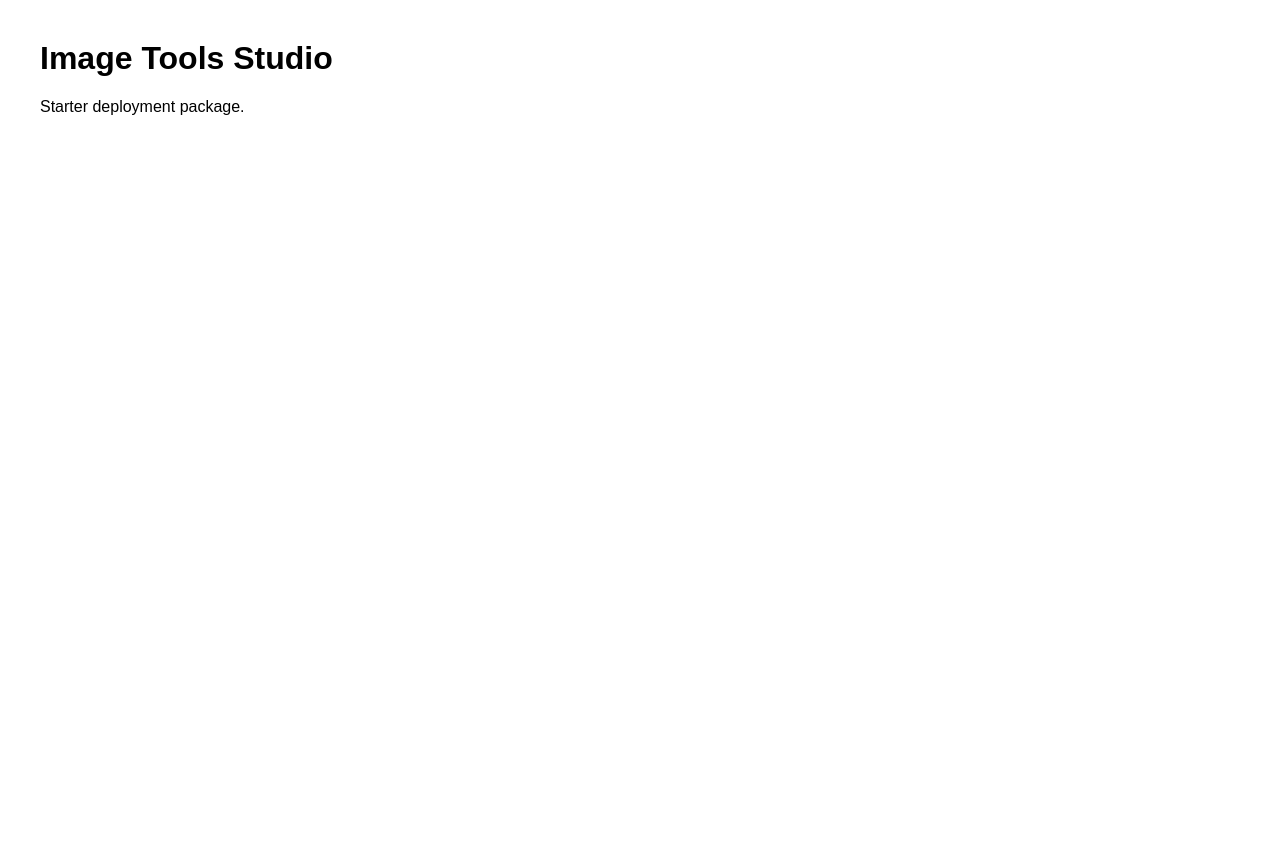
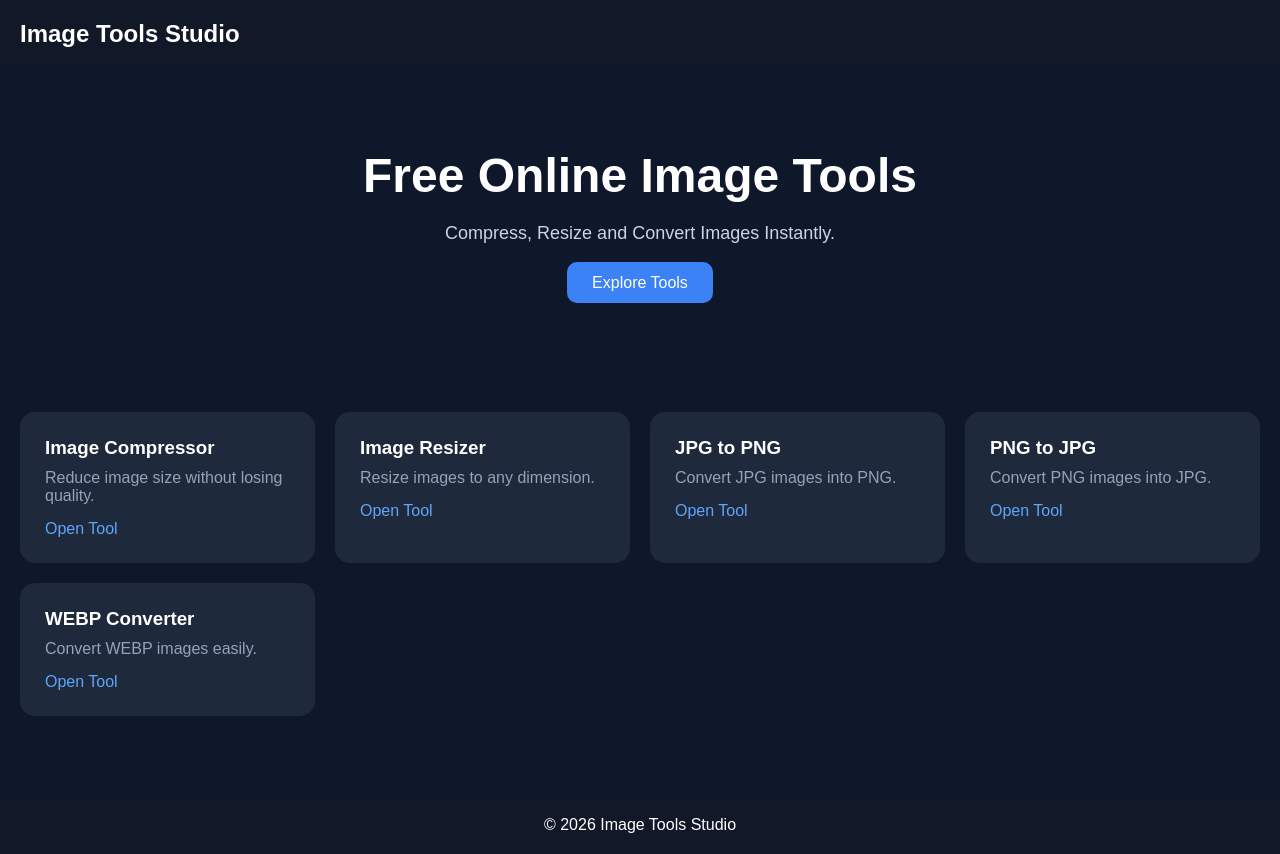
Before and after one commit to sujoy2030-SuperMan/ToolKit, a plain HTML site: page index.html in a window 1280 px wide. Before the commit the page ends 800 px from the top, so only its background shows below. Drawn offline with Linux system fonts and the light colour scheme; files that its build step writes are made by us from their sources.

Commit message:
Update index.html

```diff
--- a/index.html
+++ b/index.html
@@ -1,8 +1,152 @@
 <!DOCTYPE html>
-<html><head><title>Image Tools Studio</title>
-<link rel="stylesheet" href="css/main.css"></head>
+<html lang="en">
+<head>
+<meta charset="UTF-8">
+<meta name="viewport" content="width=device-width, initial-scale=1.0">
+
+<title>Image Tools Studio - Free Online Image Tools</title>
+<meta name="description" content="Compress, Resize, Convert and Optimize Images Online Free.">
+
+<style>
+*{
+margin:0;
+padding:0;
+box-sizing:border-box;
+font-family:Arial,sans-serif;
+}
+
+body{
+background:#0f172a;
+color:white;
+}
+
+header{
+padding:20px;
+display:flex;
+justify-content:space-between;
+align-items:center;
+background:#111827;
+}
+
+.logo{
+font-size:24px;
+font-weight:bold;
+}
+
+.hero{
+text-align:center;
+padding:80px 20px;
+}
+
+.hero h1{
+font-size:48px;
+margin-bottom:20px;
+}
+
+.hero p{
+font-size:18px;
+color:#cbd5e1;
+margin-bottom:30px;
+}
+
+.btn{
+background:#3b82f6;
+padding:12px 25px;
+border-radius:10px;
+color:white;
+text-decoration:none;
+}
+
+.tools{
+padding:40px 20px;
+display:grid;
+grid-template-columns:repeat(auto-fit,minmax(250px,1fr));
+gap:20px;
+}
+
+.card{
+background:#1e293b;
+padding:25px;
+border-radius:15px;
+transition:0.3s;
+}
+
+.card:hover{
+transform:translateY(-5px);
+}
+
+.card h3{
+margin-bottom:10px;
+}
+
+.card p{
+color:#94a3b8;
+margin-bottom:15px;
+}
+
+.card a{
+text-decoration:none;
+color:#60a5fa;
+}
+
+footer{
+text-align:center;
+padding:20px;
+background:#111827;
+margin-top:40px;
+}
+</style>
+</head>
+
 <body>
-<h1>Image Tools Studio</h1>
-<p>Starter deployment package.</p>
-<script src="js/app.js"></script>
-</body></html>
+
+<header>
+<div class="logo">Image Tools Studio</div>
+</header>
+
+<section class="hero">
+<h1>Free Online Image Tools</h1>
+<p>Compress, Resize and Convert Images Instantly.</p>
+<a href="#tools" class="btn">Explore Tools</a>
+</section>
+
+<section class="tools" id="tools">
+
+<div class="card">
+<h3>Image Compressor</h3>
+<p>Reduce image size without losing quality.</p>
+<a href="compress-image.html">Open Tool</a>
+</div>
+
+<div class="card">
+<h3>Image Resizer</h3>
+<p>Resize images to any dimension.</p>
+<a href="resize-image.html">Open Tool</a>
+</div>
+
+<div class="card">
+<h3>JPG to PNG</h3>
+<p>Convert JPG images into PNG.</p>
+<a href="jpg-to-png.html">Open Tool</a>
+</div>
+
+<div class="card">
+<h3>PNG to JPG</h3>
+<p>Convert PNG images into JPG.</p>
+<a href="png-to-jpg.html">Open Tool</a>
+</div>
+
+<div class="card">
+<h3>WEBP Converter</h3>
+<p>Convert WEBP images easily.</p>
+<a href="webp-converter.html">Open Tool</a>
+</div>
+
+</section>
+
+<footer>
+© 2026 Image Tools Studio
+</footer>
+
+</body>
+</html>
```
